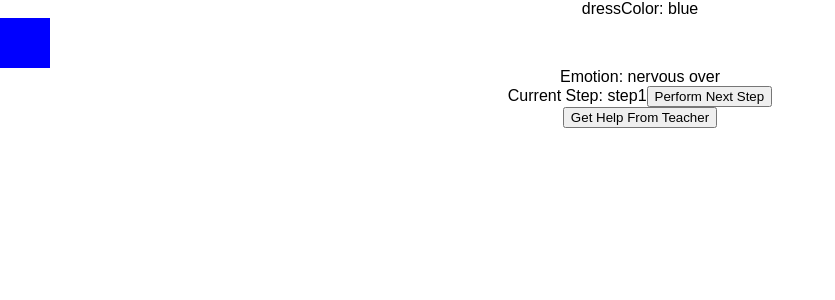
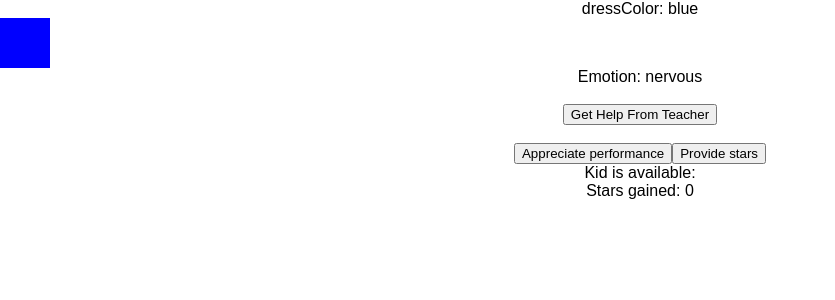
Before and after one commit to MAfzalKhan1997/React_Lifecycle_Hooks, a React (Create React App) app: page / in a window 1280 px wide. Shown: the top 300 px of the page, without its empty margins (0-835 px from the left). Built offline with nearby package versions, Linux system fonts and the light colour scheme.

Commit message:
lifecycle hooks

```diff
--- a/src/App.js
+++ b/src/App.js
@@ -3,6 +3,7 @@ import './App.css';
 
 import Kid from './components/Kid/Kid';
 import Teacher from './components/Teacher/Teacher';
+import Judge from './components/Judge/Judge';
 
 class App extends Component {
 
@@ -11,9 +12,18 @@ class App extends Component {
 
     this.state = {
 
-      volume:0,
+      // volume:0,
     }
     this.furtherSteps = this.furtherSteps.bind(this);
+    this.applaud = this.applaud.bind(this);
+  }
+
+  static getDerivedStateFromProps(){
+
+    return {
+      volume : 5
+    }
+
   }
 
   furtherSteps(furtherSteps){
@@ -22,19 +32,23 @@ class App extends Component {
     })
   }
 
-  static getDerivedStateFromProps(){
-
-    return { volume : 5 }
-
-  }
+applaud(){
+  this.setState({
+    applaud:'Happy',
+  })
+}
 
   render() {
-    const { furtherSteps } = this.state;
+    const { furtherSteps, applaud } = this.state;
     return (
       <div className="App">
 
-        <Kid dressColor = 'blue' furtherSteps={furtherSteps} />
+        <Kid dressColor={'blue'} furtherSteps={furtherSteps} applaud={applaud} />
+        <br />
         <Teacher nextSteps={this.furtherSteps} />
+        <br />
+        <br />
+        <Judge giveApplaud={this.applaud} />
 
       </div>
     );
--- /dev/null
+++ b/src/components/Judge/Judge.js
@@ -0,0 +1,46 @@
+import React from 'react';
+import '../../App.css';
+
+export default class Judge extends React.Component {
+  constructor() {
+    super()
+
+    this.state = {
+      stars: 0,
+      available: false
+    }
+  }
+
+  applaud() {
+
+    this.props.giveApplaud();
+
+  }
+
+  provideStars() {
+    const { stars } = this.state;
+
+    this.setState({
+      stars: stars + 1
+    })
+  }
+
+  render() {
+    const { stars, available } = this.state;
+
+    return (
+      <div>
+        <button type="button" onClick={this.applaud.bind(this)}>
+          Appreciate performance
+        </button>
+        <button type="button" onClick={this.provideStars.bind(this)}>
+          Provide stars
+        </button>
+        <br />
+        Kid is available: {available}
+        <br />
+        Stars gained: {stars}
+      </div>
+    );
+  }
+}
--- a/src/components/Kid/Kid.js
+++ b/src/components/Kid/Kid.js
@@ -17,29 +17,29 @@ export default class Kid extends React.Component {
     };
   }
 
-static getDerivedStateFromProps(props,state){
-  const { furtherSteps } = props;
-  const { danceSteps , currentStepIndex } = state;
-  if( currentStepIndex === 2 ){
+  static getDerivedStateFromProps(props, state) {
+    const { furtherSteps, applaud } = props;
+    const { danceSteps, emotion } = state;
+
+     if (danceSteps.length < 5) {
+      danceSteps.push(...furtherSteps)
+    }
+
+    console.log('props', props)
+    console.log('dancesetps', danceSteps)
+
     return {
-      currentStepIndex: 0,
-      danceSteps: furtherSteps
+      danceSteps,
+      startedPerforming: danceSteps.length === 5 ? true : false,
+      emotion: applaud ? applaud : emotion,
     }
+
   }
-  console.log('props',props)
-  console.log('dancesteps', danceSteps)
-
-  return null
-
-}
 
   componentDidMount() {
 
     this.setState({
-      emotion: 'nervous over',
       danceSteps: ['step1', 'step2'],
-      startedPerforming: true,
-
     })
 
   }
```
